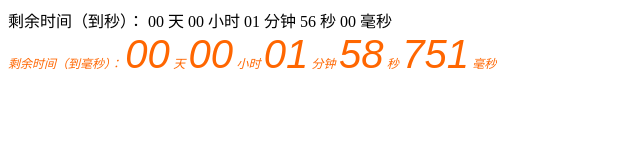
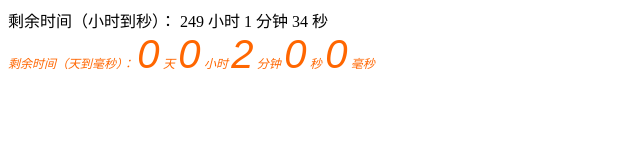
Before and after one commit to winsycwen/countDown, a plain HTML site: page test/demo.html in a window 1280 px wide. Shown: the whole page, without its empty margins (0-640 px from the left). Drawn offline with Linux system fonts and the light colour scheme.

Commit message:
按照新的思路重整代码

```diff
--- a/1.0.0/countDown.js
+++ b/1.0.0/countDown.js
@@ -30,8 +30,8 @@
 			now: new Date().getTime(),
 			startTime: null,
 			endTime: null,
-			minRange: 1,
-			maxRange: 5
+			minRange: 0,
+			maxRange: 4
 		};
 
 		// 配置：合并userOptions到options对象中
@@ -49,28 +49,28 @@
 		var left = 0;
 		if(options.maxRange >= options.minRange) {
 			switch(options.maxRange) {
-				case 1:
-				case "1":
+				case 0:
+				case "0":
 				case "day":
 					time = 86400000;
 					break;
-				case 2:
-				case "2":
+				case 1:
+				case "1":
 				case "hour":
 					time = 3600000;
 					break;
-				case 3:
-				case "3":
+				case 2:
+				case "2":
 				case "minutes":
 					time = 60000;
 					break;
-				case 4:
-				case "4":
+				case 3:
+				case "3":
 				case "seconds":
 					time = 1000;
 					break;
-				case 5:
-				case "5":
+				case 4:
+				case "4":
 				case "milliseconds":
 					time = 1;
 					break;
@@ -82,7 +82,10 @@
 
 		var interval = null;
 		// 初始化倒计时时间
-		_createDigits.call($this, diff, options);
+		var initTime = _initTime.call($this, diff, options);
+		var length = initTime.length;
+		console.log(initTime);
+		// _createDigits.call($this, diff, options);
 		// 绑定名为"start"的事件
 		$this.on("start", function(event) {
 			var $that = $this;
@@ -104,12 +107,40 @@
 		});
 	}
 
+
+	// 闭包内部全局变量
+	var timeClass = ["day", "hour", "minutes", "seconds", "milliseconds"];
+	var dividend_one = [86400000, 3600000, 60000, 1000, 1];
+	var dividend_two = [1, 24, 60, 60, 1000];
+	/*	var milliseconds = parseInt(diff)%1000;
+		var seconds = parseInt(diff/1000)%60;
+		var minutes = parseInt(diff/60000)%60;
+		var hour = parseInt(diff/3600000)%24;
+		var day = parseInt(diff/86400000);*/
+
 	/*
 	 * @description 初始化时间，根据时间差以及配置选项计算倒计时初始的天数、小时、分钟、秒、毫秒
 	 * @params {diff: 时间差，options: 配置选项}
-	 * @return null
+	 * @return obj
 	 */
 	function _initTime(diff, options) {
+		var obj = [];
+		var max = options.maxRange;
+		var min = options.minRange;
+		var hour = parseInt(diff/3600000);
+		var minutes = parseInt(diff/60000)%60;
+		var seconds = parseInt(diff/1000)%60;
+		console.log(hour, minutes, seconds);
+		var temp = parseInt(diff/dividend_one[min]);
+		this.find("." + timeClass[min]).text(temp);
+		obj.push(temp);
+		min ++;
+		for(;min <= max; min++) {
+			temp = parseInt(diff/dividend_one[min])%dividend_two[min];
+			this.find("." + timeClass[min]).text(temp);
+			obj.push(temp);
+		}
+		return obj;
 	}
 
 	/*
@@ -151,23 +182,8 @@
 	 * @description 创建时间，根据时间差计算倒计时天数、小时、分钟、秒、毫秒。
 	 */
 	function _createDigits(diff, options) {
-		if(diff > -1) {
-			var milliseconds = parseInt(diff)%1000;
-			var seconds = parseInt(diff/1000)%60;
-			var minutes = parseInt(diff/60000)%60;
-			var hour = parseInt(diff/3600000)%24;
-			var day = parseInt(diff/86400000);
-			this.find(".day").text(day > 9 ? day : "0"+day).end()
-				.find(".hour").text(hour > 9 ? hour : "0"+hour).end()
-				.find(".minutes").text(minutes > 9 ? minutes : "0"+minutes).end()
-				.find(".seconds").text(seconds > 9 ? seconds : "0"+seconds).end()
-				.find(".milliseconds").text(milliseconds > 9 ? milliseconds : "0"+milliseconds).end();
-		}
+
 	}
-
-	// 闭包内部全局变量
-	var timeClass = ["day", "hour", "minutes", "seconds", "milliseconds"];
-
 
 	// 公有方法
 	var methods = {
@@ -203,8 +219,9 @@
 $(function() {
 	$(".test").countdown({
 		"startTime": "1439740800000",
-		"endTime": "1439913600000",
-		"maxRange": 4
+		"endTime": "1440864000000",
+		"minRange": 1,
+		"maxRange": 3
 	});
 	$(".countdown").countdown();
 });
--- a/test/demo.html
+++ b/test/demo.html
@@ -15,20 +15,20 @@
 </head>
 <body>
 	<div class="test">
-		<span>剩余时间（到秒）：</span>
-		<span class="day"></span>
-		<span>天</span>
+		<span>剩余时间（小时到秒）：</span>
+		<!-- <span class="day"></span>
+		<span>天</span> -->
 		<span class="hour"></span>
 		<span>小时</span>
 		<span class="minutes"></span>
 		<span>分钟</span>
 		<span class="seconds"></span>
 		<span>秒</span>
-		<span class="milliseconds"></span>
-		<span>毫秒</span>
+		<!-- <span class="milliseconds"></span>
+		<span>毫秒</span> -->
 	</div>
 	<div class="countdown">
-		<span>剩余时间（到毫秒）：</span>
+		<span>剩余时间（天到毫秒）：</span>
 		<span class="time day"></span>
 		<span>天</span>
 		<span class="time hour"></span>
```
